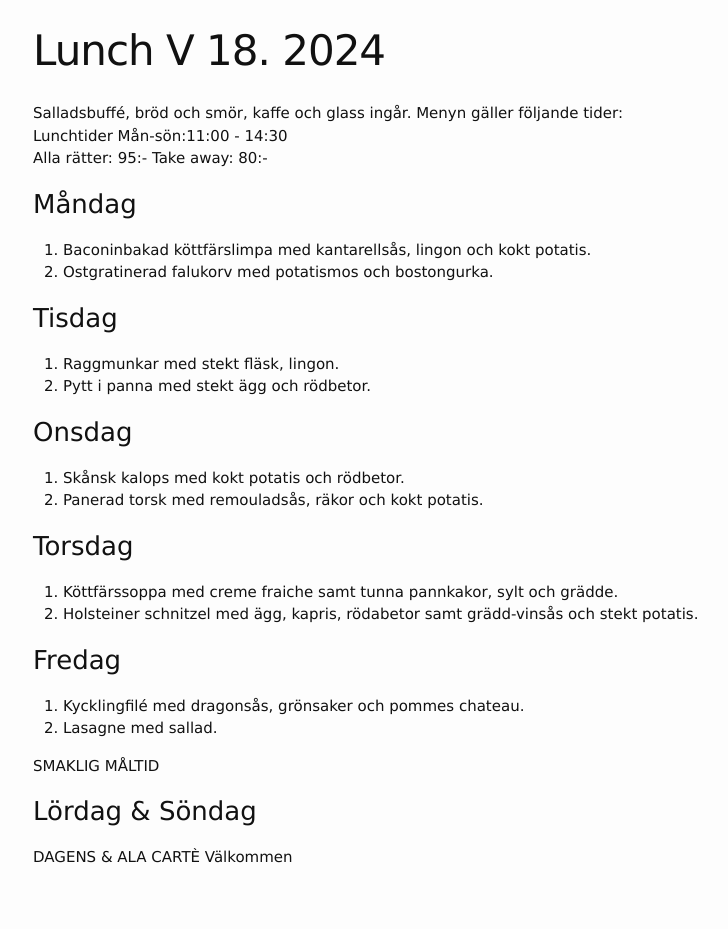
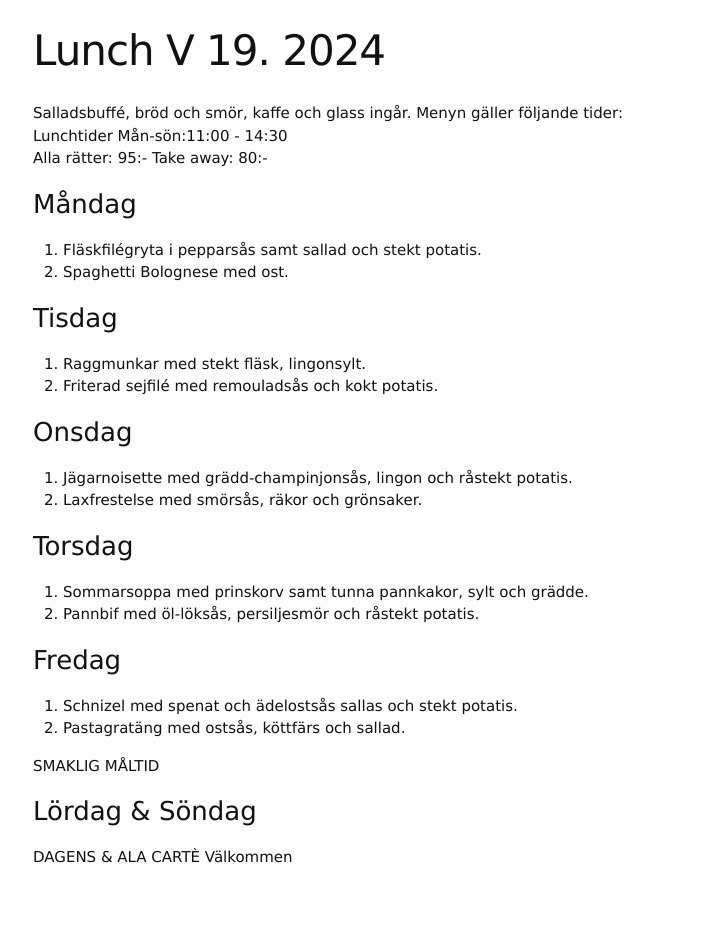
Before and after one commit to FarInn62/farinn62.github.io, a Jekyll site: the page built from lunch.md, in a window 1280 px wide. Shown: the whole page, without its empty margins (237-965 px from the left). Built offline with Jekyll 4.4.1, drawn with Linux system fonts in a browser that asks for light colours.

Commit message:
Update lunch.md

```diff
--- a/lunch.md
+++ b/lunch.md
@@ -1,6 +1,6 @@
 ---
 layout: foodmenu
-title: Lunch V 18. 2024
+title: Lunch V 19. 2024
 permalink: /lunch/
 published: true
 ---
@@ -11,28 +11,28 @@ Alla rätter: 95:- Take away: 80:-
 
 ### Måndag
 
-1. Baconinbakad köttfärslimpa med kantarellsås, lingon och kokt potatis.
-2. Ostgratinerad falukorv med potatismos och bostongurka.
+1. Fläskfilégryta i pepparsås samt sallad och stekt potatis.
+2. Spaghetti Bolognese med ost.
 
 ### Tisdag
 
-1. Raggmunkar med stekt fläsk, lingon.
-2. Pytt i panna med stekt ägg och rödbetor.
+1. Raggmunkar med stekt fläsk, lingonsylt.
+2. Friterad sejfilé med remouladsås och kokt potatis.
 
 ### Onsdag
 
-1. Skånsk kalops med kokt potatis och rödbetor.
-2. Panerad torsk med remouladsås, räkor och kokt potatis.
+1. Jägarnoisette med grädd-champinjonsås, lingon och råstekt potatis.
+2. Laxfrestelse med smörsås, räkor och grönsaker.
 
 ### Torsdag
 
-1. Köttfärssoppa med creme fraiche samt tunna pannkakor, sylt och grädde.
-2. Holsteiner schnitzel med ägg, kapris, rödabetor samt grädd-vinsås och stekt potatis.
+1. Sommarsoppa med prinskorv samt tunna pannkakor, sylt och grädde.
+2. Pannbif med öl-löksås, persiljesmör och råstekt potatis.
 
 ### Fredag
 
-1. Kycklingfilé med dragonsås, grönsaker och pommes chateau.
-2. Lasagne med sallad.
+1. Schnizel med spenat och ädelostsås sallas och stekt potatis.
+2. Pastagratäng med ostsås, köttfärs och sallad.
 
 SMAKLIG MÅLTID
 ### Lördag & Söndag
```
